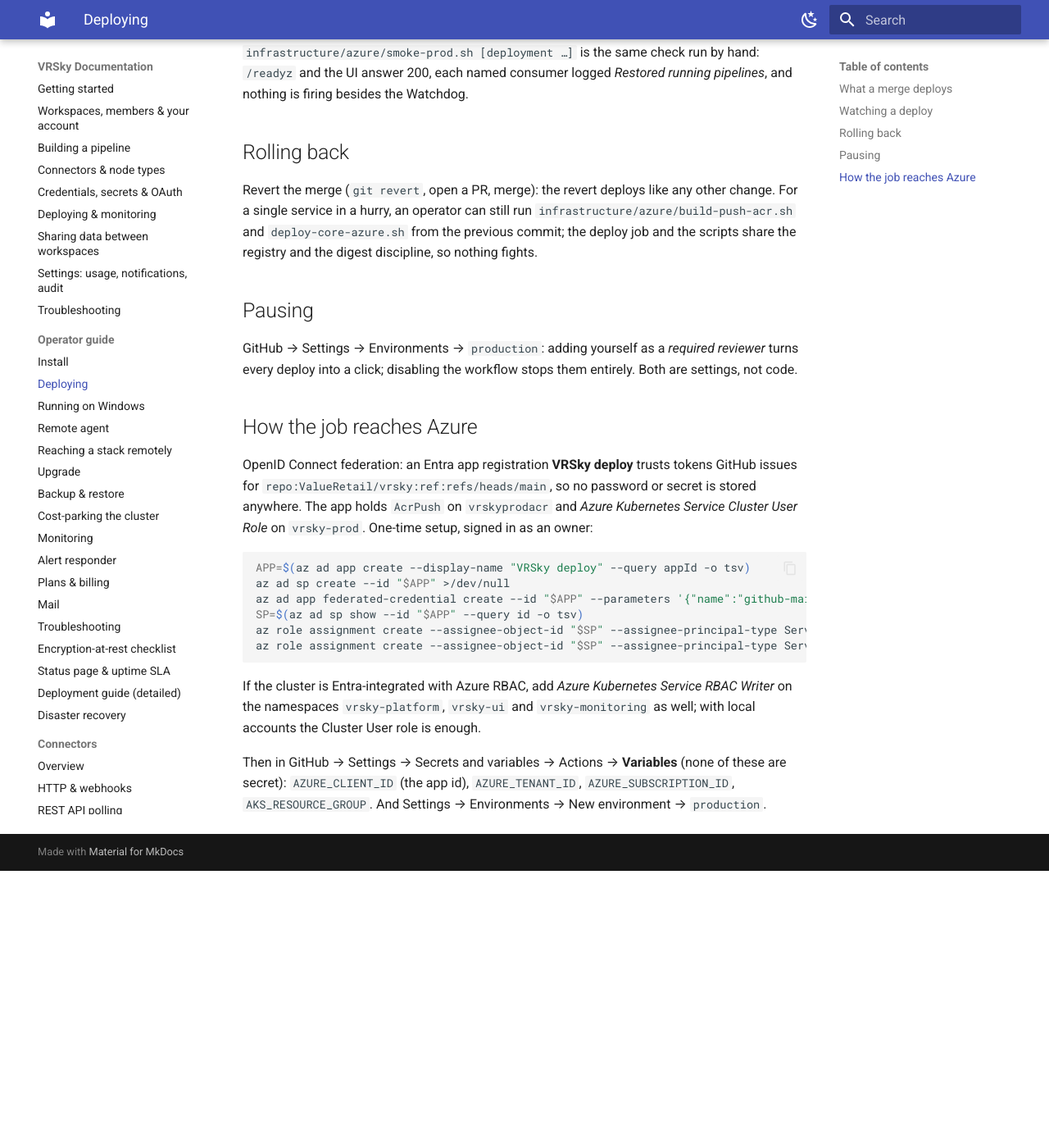
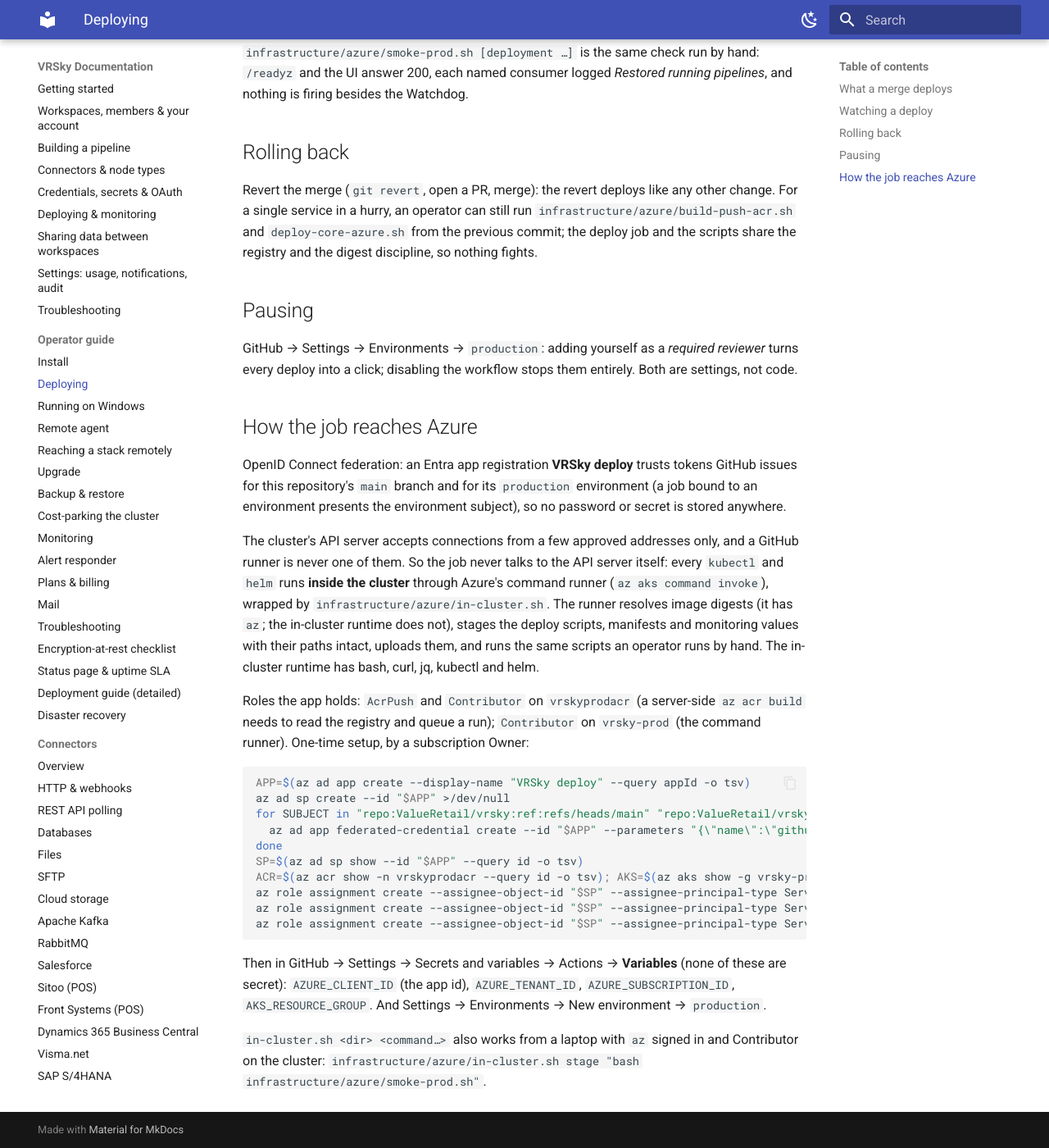
Before and after one commit to ValueRetail/vrsky, an MkDocs documentation site: the page built from docs/operator/deploy.md, in a window 1280 px wide and 1400 px high, scrolled down 1201 px. Shown: the whole window at 82% size. Built offline with MkDocs 1.6.1 and Material for MkDocs 9.7.7, drawn with Linux system fonts in a browser that asks for light colours; before the commit the page ends 2263 px from its top, so only the background shows below that.

Commit message:
ci: run the production rollout inside the cluster
The API server accepts connections from a few approved addresses only
(authorized IP ranges), and a GitHub runner is never one of them: run
39222664533 built all 35 images and then timed out fetching cluster
credentials. Rather than open ranges per run, every kubectl and helm in
the deploy job now runs inside the cluster through az aks command invoke
(infrastructure/azure/in-cluster.sh): the runner resolves image digests
(DIGESTS_FILE in deploy-core-azure.sh; the in-cluster runtime has bash,
curl, jq, kubectl and helm, no az), stages the scripts, manifests and
monitoring values with their paths intact, uploads them, and runs the
same scripts an operator runs. smoke-prod.sh uses jq instead of python3.

Verified from a laptop: a dry run of deploy-core-azure.sh, the smoke
check, and a failing command all come back with stdout, stderr and the
exit code. TestDeployJobGatesOnTests now rejects any deploy step that
runs kubectl or helm on the runner.

Co-Authored-By: Claude Fable 5.1 <noreply@anthropic.com>

````diff
--- a/docs/operator/deploy.md
+++ b/docs/operator/deploy.md
@@ -58,26 +58,43 @@ stops them entirely. Both are settings, not code.
 ## How the job reaches Azure
 
 OpenID Connect federation: an Entra app registration **VRSky deploy** trusts
-tokens GitHub issues for `repo:ValueRetail/vrsky:ref:refs/heads/main`, so no
-password or secret is stored anywhere. The app holds `AcrPush` on
-`vrskyprodacr` and *Azure Kubernetes Service Cluster User Role* on
-`vrsky-prod`. One-time setup, signed in as an owner:
+tokens GitHub issues for this repository's `main` branch and for its
+`production` environment (a job bound to an environment presents the
+environment subject), so no password or secret is stored anywhere.
+
+The cluster's API server accepts connections from a few approved addresses
+only, and a GitHub runner is never one of them. So the job never talks to
+the API server itself: every `kubectl` and `helm` runs **inside the
+cluster** through Azure's command runner (`az aks command invoke`),
+wrapped by `infrastructure/azure/in-cluster.sh`. The runner resolves image
+digests (it has `az`; the in-cluster runtime does not), stages the deploy
+scripts, manifests and monitoring values with their paths intact, uploads
+them, and runs the same scripts an operator runs by hand. The in-cluster
+runtime has bash, curl, jq, kubectl and helm.
+
+Roles the app holds: `AcrPush` and `Contributor` on `vrskyprodacr` (a
+server-side `az acr build` needs to read the registry and queue a run);
+`Contributor` on `vrsky-prod` (the command runner). One-time setup, by a
+subscription Owner:
 
 ```bash
 APP=$(az ad app create --display-name "VRSky deploy" --query appId -o tsv)
 az ad sp create --id "$APP" >/dev/null
-az ad app federated-credential create --id "$APP" --parameters '{"name":"github-main","issuer":"https://token.actions.githubusercontent.com","subject":"repo:ValueRetail/vrsky:ref:refs/heads/main","audiences":["api://AzureADTokenExchange"]}'
+for SUBJECT in "repo:ValueRetail/vrsky:ref:refs/heads/main" "repo:ValueRetail/vrsky:environment:production"; do
+  az ad app federated-credential create --id "$APP" --parameters "{\"name\":\"github-$(echo $SUBJECT | tr ':/' '--')\",\"issuer\":\"https://token.actions.githubusercontent.com\",\"subject\":\"$SUBJECT\",\"audiences\":[\"api://AzureADTokenExchange\"]}"
+done
 SP=$(az ad sp show --id "$APP" --query id -o tsv)
-az role assignment create --assignee-object-id "$SP" --assignee-principal-type ServicePrincipal --role AcrPush --scope "$(az acr show -n vrskyprodacr --query id -o tsv)"
-az role assignment create --assignee-object-id "$SP" --assignee-principal-type ServicePrincipal --role "Azure Kubernetes Service Cluster User Role" --scope "$(az aks show -g <resource group> -n vrsky-prod --query id -o tsv)"
+ACR=$(az acr show -n vrskyprodacr --query id -o tsv); AKS=$(az aks show -g vrsky-prod -n vrsky-prod --query id -o tsv)
+az role assignment create --assignee-object-id "$SP" --assignee-principal-type ServicePrincipal --role AcrPush --scope "$ACR"
+az role assignment create --assignee-object-id "$SP" --assignee-principal-type ServicePrincipal --role Contributor --scope "$ACR"
+az role assignment create --assignee-object-id "$SP" --assignee-principal-type ServicePrincipal --role Contributor --scope "$AKS"
 ```
-
-If the cluster is Entra-integrated with Azure RBAC, add *Azure Kubernetes
-Service RBAC Writer* on the namespaces `vrsky-platform`, `vrsky-ui` and
-`vrsky-monitoring` as well; with local accounts the Cluster User role is
-enough.
 
 Then in GitHub → Settings → Secrets and variables → Actions → **Variables**
 (none of these are secret): `AZURE_CLIENT_ID` (the app id), `AZURE_TENANT_ID`,
 `AZURE_SUBSCRIPTION_ID`, `AKS_RESOURCE_GROUP`. And Settings → Environments →
 New environment → `production`.
+
+`in-cluster.sh <dir> <command…>` also works from a laptop with `az` signed
+in and Contributor on the cluster: `infrastructure/azure/in-cluster.sh
+stage "bash infrastructure/azure/smoke-prod.sh"`.
````
Also changed, not shown: plans/auto-deploy.md (+16 -0 lines), 5 other files.
